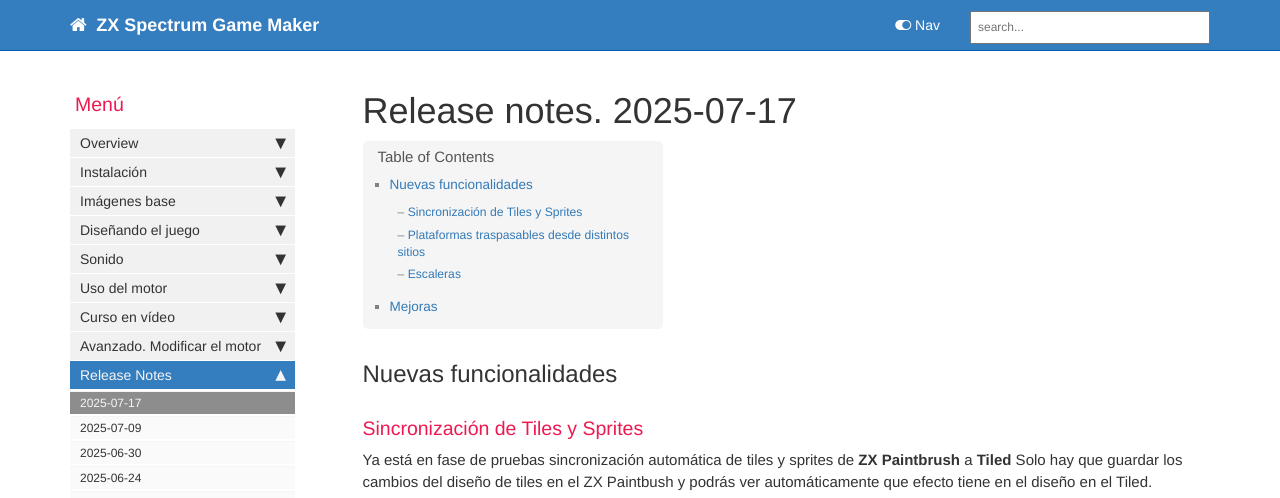
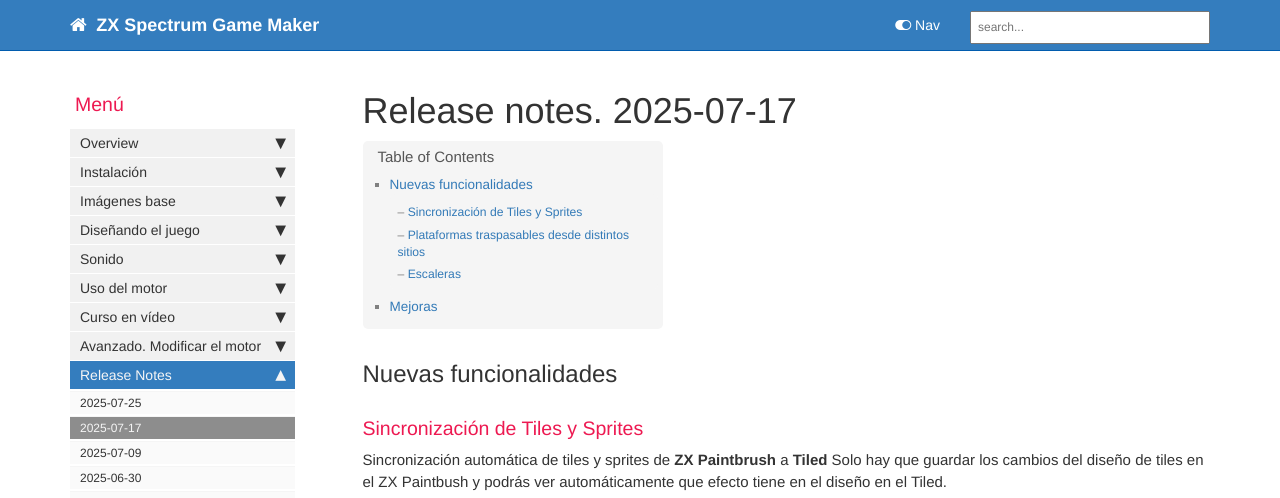
Before and after one commit to rtorralba/zx-game-maker-www, a Jekyll site: the page built from pages/mydoc/mydoc_release_notes_2025_07_17.md, in a window 1280 px wide and 900 px high, cut to the strip 0-498 px from the top of the window. Built offline with Jekyll 4.4.1, drawn with Linux system fonts in a browser that asks for light colours; comment, search, counter and statistics services are not loaded.

Commit message:
Add release notes for July 25, 2025, and update synchronization description for July 17, 2025

```diff
--- a/_data/sidebars/mydoc_sidebar.yml
+++ b/_data/sidebars/mydoc_sidebar.yml
@@ -146,6 +146,9 @@
   - title: Release Notes
     output: web, pdf
     folderitems:
+    - title: 2025-07-25
+      url: /mydoc_release_notes_2025_07_25.html
+      output: web, pdf
     - title: 2025-07-17
       url: /mydoc_release_notes_2025_07_17.html
       output: web, pdf
--- a/pages/mydoc/mydoc_release_notes_2025_07_17.md
+++ b/pages/mydoc/mydoc_release_notes_2025_07_17.md
@@ -10,7 +10,7 @@
 
 ## Nuevas funcionalidades
 ### Sincronización de Tiles y Sprites
-Ya está en fase de pruebas sincronización automática de tiles y sprites de **ZX Paintbrush** a **Tiled** Solo hay que guardar los cambios del diseño de tiles en el ZX Paintbush y podrás ver automáticamente que efecto tiene en el diseño en el Tiled.
+Sincronización automática de tiles y sprites de **ZX Paintbrush** a **Tiled** Solo hay que guardar los cambios del diseño de tiles en el ZX Paintbush y podrás ver automáticamente que efecto tiene en el diseño en el Tiled.
 
 <iframe width="560" height="315" src="https://www.youtube.com/embed/uQTQOmve-jE?si=olg3hsL7ovUHK511" title="YouTube video player" frameborder="0" allow="accelerometer; autoplay; clipboard-write; encrypted-media; gyroscope; picture-in-picture; web-share" referrerpolicy="strict-origin-when-cross-origin" allowfullscreen></iframe>
 
```
Also changed, not shown: pages/mydoc/mydoc_release_notes_2025_07_25.md (added, +24 -0 lines).
